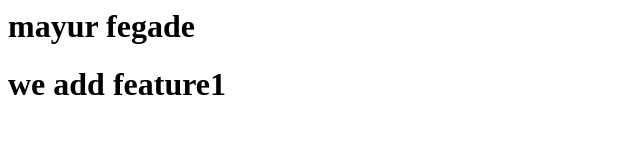
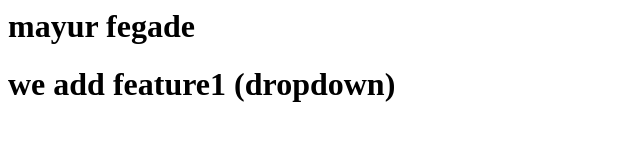
Before and after one commit to mayurfegade1/Localrepo, a plain HTML site: page index.html in a window 1280 px wide. Shown: the whole page, without its empty margins (0-640 px from the left). Drawn offline with Linux system fonts and the light colour scheme.

Commit message:
add drop down

```diff
--- a/index.html
+++ b/index.html
@@ -1,2 +1,2 @@
 <h1>mayur fegade</h1>
-<h1>we add feature1</h1>
+<h1>we add feature1 (dropdown)</h1>
```
